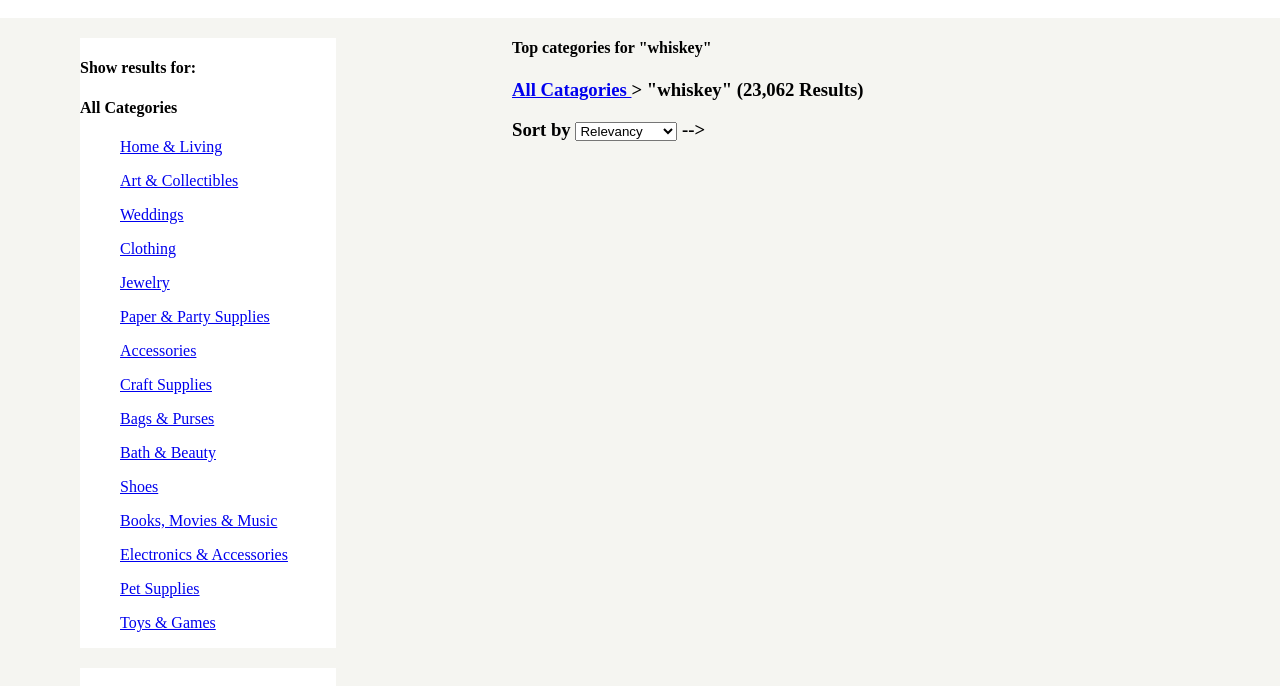
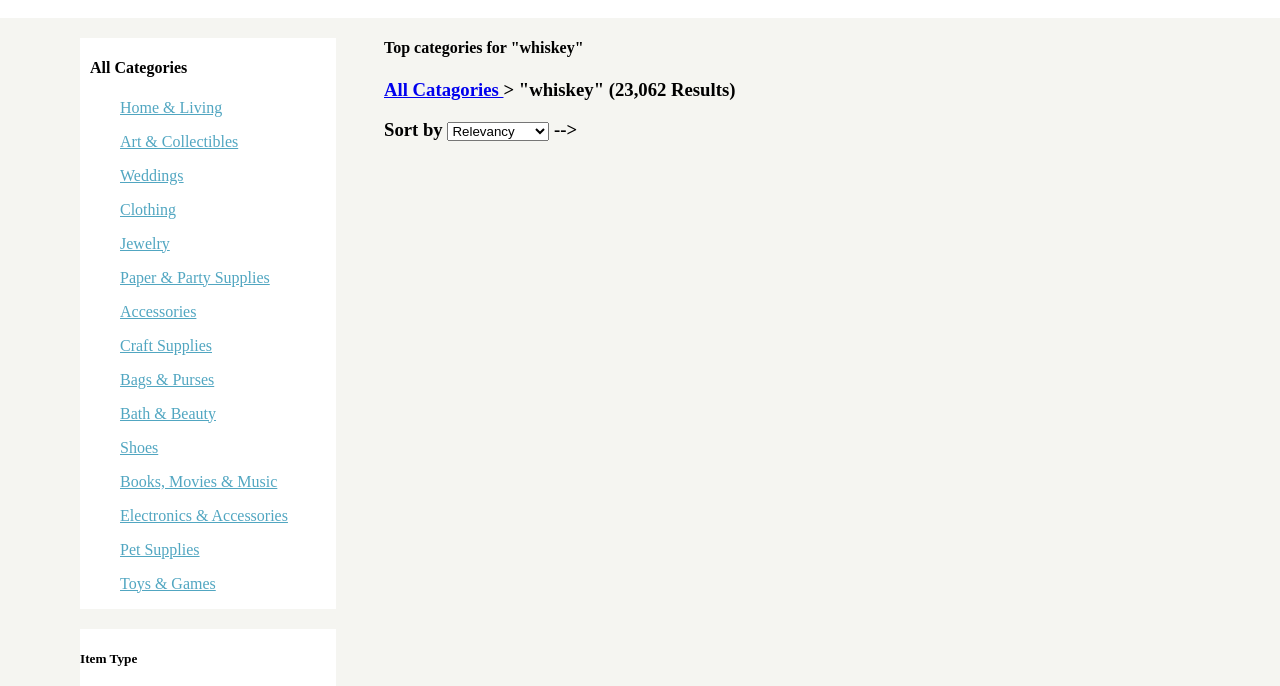
Before and after one commit to jordanwilhite/Assignment-11.1, a plain HTML site: page index.html in a window 1280 px wide. Shown: the part 66-752 px from the top of the page. Drawn offline with nearby package versions, Linux system fonts and the light colour scheme.

Commit message:
added styling to top sidebar

```diff
--- a/css/main.css
+++ b/css/main.css
@@ -68,9 +68,15 @@ body > header > div.Logo > h1 {
   color: #CFCBC8; }
 
 body > main {
-  width: 60%;
+  width: 70%;
   position: relative;
-  float: right; }
+  float: right;
+  display: inline-block; }
+
+.listing Image {
+  padding-right: 15px;
+  width: 45%;
+  float: left; }
 
 aside.sidebar-high {
   position: relative;
@@ -85,3 +91,55 @@ aside.sidebar-low {
   overflow: auto;
   width: 20%;
   margin: 20px 0 0 80px; }
+
+body > aside.sidebar-high > h4 {
+  text-align: left;
+  text-indent: 10px; }
+
+body > aside.sidebar-high > ul:nth-child(3) > a {
+  color: #51A6C1; }
+
+body > aside.sidebar-high > ul:nth-child(4) > a {
+  color: #51A6C1; }
+
+body > aside.sidebar-high > ul:nth-child(5) > a {
+  color: #51A6C1; }
+
+body > aside.sidebar-high > ul:nth-child(6) > a {
+  color: #51A6C1; }
+
+body > aside.sidebar-high > ul:nth-child(7) > a {
+  color: #51A6C1; }
+
+body > aside.sidebar-high > ul:nth-child(8) > a {
+  color: #51A6C1; }
+
+body > aside.sidebar-high > ul:nth-child(9) > a {
+  color: #51A6C1; }
+
+body > aside.sidebar-high > ul:nth-child(10) > a {
+  color: #51A6C1; }
+
+body > aside.sidebar-high > ul:nth-child(11) > a {
+  color: #51A6C1; }
+
+body > aside.sidebar-high > ul:nth-child(12) > a {
+  color: #51A6C1; }
+
+body > aside.sidebar-high > ul:nth-child(13) > a {
+  color: #51A6C1; }
+
+body > aside.sidebar-high > ul:nth-child(14) > a {
+  color: #51A6C1; }
+
+body > aside.sidebar-high > ul:nth-child(15) > a {
+  color: #51A6C1; }
+
+body > aside.sidebar-high > ul:nth-child(16) > a {
+  color: #51A6C1; }
+
+body > aside.sidebar-high > ul:nth-child(17) > a {
+  color: #51A6C1; }
+
+body > aside.sidebar-high > ul:nth-child(18) > a {
+  color: #51A6C1; }
--- a/index.html
+++ b/index.html
@@ -60,7 +60,6 @@
 
 <aside class="sidebar-high">
   <div class="floating text high"></div>
-    <h4>Show results for:</h4>
     <h4>All Categories</h4>
       <ul><a href="https://www.etsy.com/search/home-and-living?q=whiskey">Home & Living</a></ul>
       <ul><a href="https://www.etsy.com/search/art-and-collectibles?q=whiskey">Art & Collectibles</a></ul>
@@ -260,7 +259,6 @@
       </div>
     </script>
 
-
 <script src="bower_components/jquery/dist/jquery.min.js"></script>
 <script src="bower_components/underscore/underscore-min.js"></script>
 <script src="main.js"></script>
```
